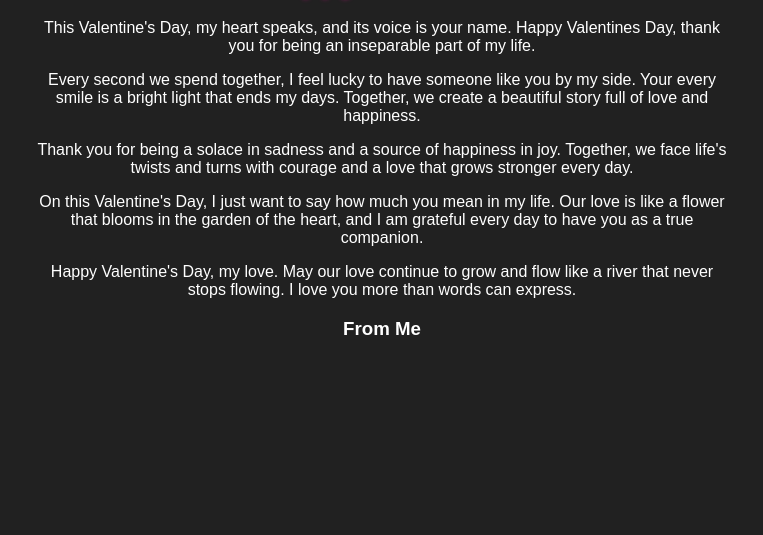
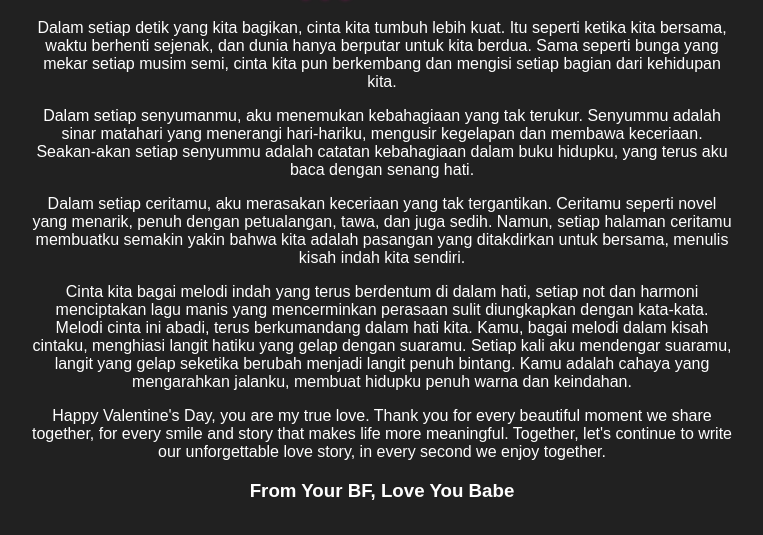
Before and after one commit to bugudd/Happy-Valentine-Sayangkuu, a plain HTML site: page Valentine.html in a window 1280 px wide. Shown: the part 265-800 px from the top of the page, without its empty margins (258-1021 px from the left). Drawn offline with Linux system fonts and the light colour scheme.

Commit message:
Valentine.html

```diff
--- a/Valentine.html
+++ b/Valentine.html
@@ -28,12 +28,12 @@
   c-5,8-5.667,45.333,19.333,57C213.574,106.979,295.928,102.42,319,88"/>
 </svg>
   <h1>Happy Valentine</h1>
-  <p>This Valentine's Day, my heart speaks, and its voice is your name. Happy Valentines Day, thank you for being an inseparable part of my life.</p>
-  <p>Every second we spend together, I feel lucky to have someone like you by my side. Your every smile is a bright light that ends my days. Together, we create a beautiful story full of love and happiness.</p>
-  <p>Thank you for being a solace in sadness and a source of happiness in joy. Together, we face life's twists and turns with courage and a love that grows stronger every day.</p>
-  <p>On this Valentine's Day, I just want to say how much you mean in my life. Our love is like a flower that blooms in the garden of the heart, and I am grateful every day to have you as a true companion.</p>
-  <p>Happy Valentine's Day, my love. May our love continue to grow and flow like a river that never stops flowing. I love you more than words can express.</p>
-  <h3>From Me</h3>
+  <p>Dalam setiap detik yang kita bagikan, cinta kita tumbuh lebih kuat. Itu seperti ketika kita bersama, waktu berhenti sejenak, dan dunia hanya berputar untuk kita berdua. Sama seperti bunga yang mekar setiap musim semi, cinta kita pun berkembang dan mengisi setiap bagian dari kehidupan kita.</p>
+  <p>Dalam setiap senyumanmu, aku menemukan kebahagiaan yang tak terukur. Senyummu adalah sinar matahari yang menerangi hari-hariku, mengusir kegelapan dan membawa keceriaan. Seakan-akan setiap senyummu adalah catatan kebahagiaan dalam buku hidupku, yang terus aku baca dengan senang hati.</p>
+  <p>Dalam setiap ceritamu, aku merasakan keceriaan yang tak tergantikan. Ceritamu seperti novel yang menarik, penuh dengan petualangan, tawa, dan juga sedih. Namun, setiap halaman ceritamu membuatku semakin yakin bahwa kita adalah pasangan yang ditakdirkan untuk bersama, menulis kisah indah kita sendiri.</p>
+  <p>Cinta kita bagai melodi indah yang terus berdentum di dalam hati, setiap not dan harmoni menciptakan lagu manis yang mencerminkan perasaan sulit diungkapkan dengan kata-kata. Melodi cinta ini abadi, terus berkumandang dalam hati kita. Kamu, bagai melodi dalam kisah cintaku, menghiasi langit hatiku yang gelap dengan suaramu. Setiap kali aku mendengar suaramu, langit yang gelap seketika berubah menjadi langit penuh bintang. Kamu adalah cahaya yang mengarahkan jalanku, membuat hidupku penuh warna dan keindahan.</p>
+  <p>Happy Valentine's Day, you are my true love. Thank you for every beautiful moment we share together, for every smile and story that makes life more meaningful. Together, let's continue to write our unforgettable love story, in every second we enjoy together.</p>
+  <h3>From Your BF, Love You Babe</h3>
   </div>
 </body>
 </html>
```
